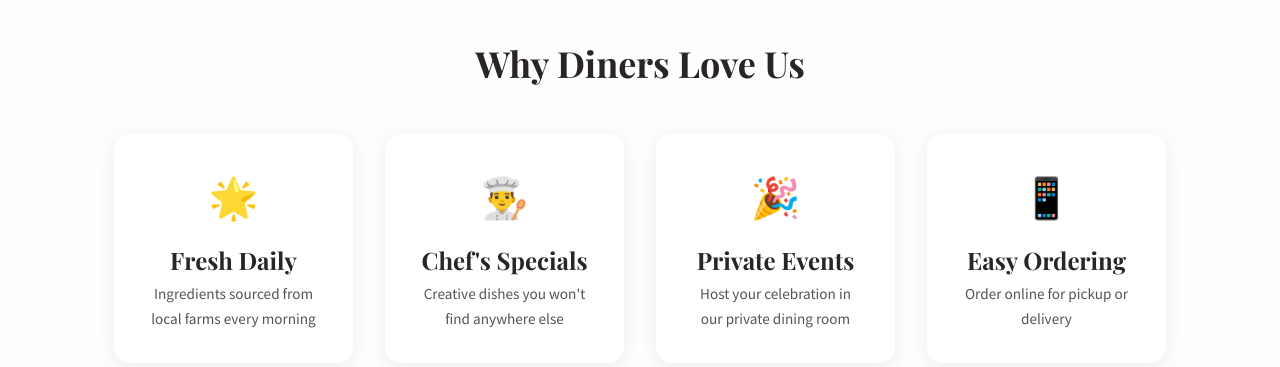
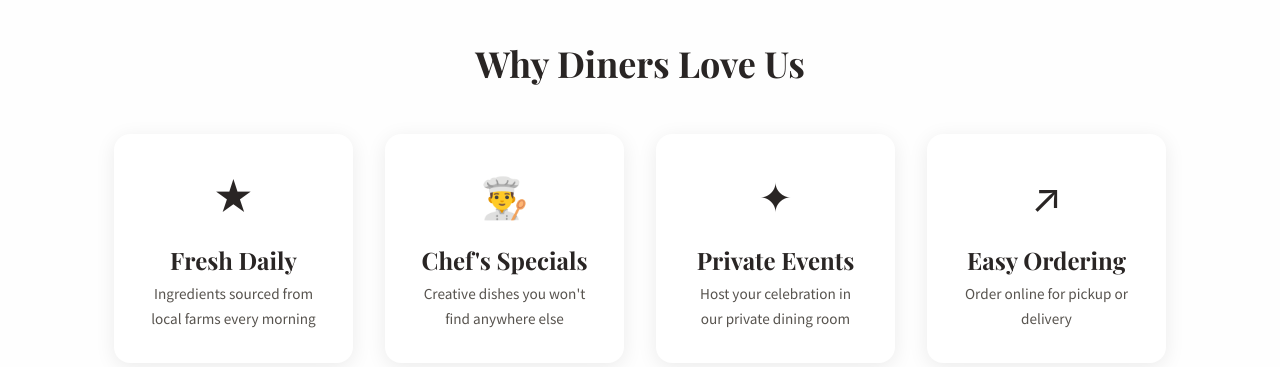
Before and after one commit to eve-operator/demo-restaurant-miami, a plain HTML site: page index.html in a window 1280 px wide. Shown: the part 685-1052 px from the top of the page. Drawn offline with nearby package versions, Linux system fonts and the light colour scheme.

Commit message:
Remove emoji overload, more minimal

```diff
--- a/index.html
+++ b/index.html
@@ -380,7 +380,7 @@
             <h2 style="text-align:center;">Why Diners Love Us</h2>
             <div class="features-grid">
                 <div class="feature-card">
-                    <div class="feature-icon">🌟</div>
+                    <div class="feature-icon">★</div>
                     <h3>Fresh Daily</h3>
                     <p>Ingredients sourced from local farms every morning</p>
                 </div>
@@ -390,12 +390,12 @@
                     <p>Creative dishes you won't find anywhere else</p>
                 </div>
                 <div class="feature-card">
-                    <div class="feature-icon">🎉</div>
+                    <div class="feature-icon">✦</div>
                     <h3>Private Events</h3>
                     <p>Host your celebration in our private dining room</p>
                 </div>
                 <div class="feature-card">
-                    <div class="feature-icon">📱</div>
+                    <div class="feature-icon">↗</div>
                     <h3>Easy Ordering</h3>
                     <p>Order online for pickup or delivery</p>
                 </div>
```
